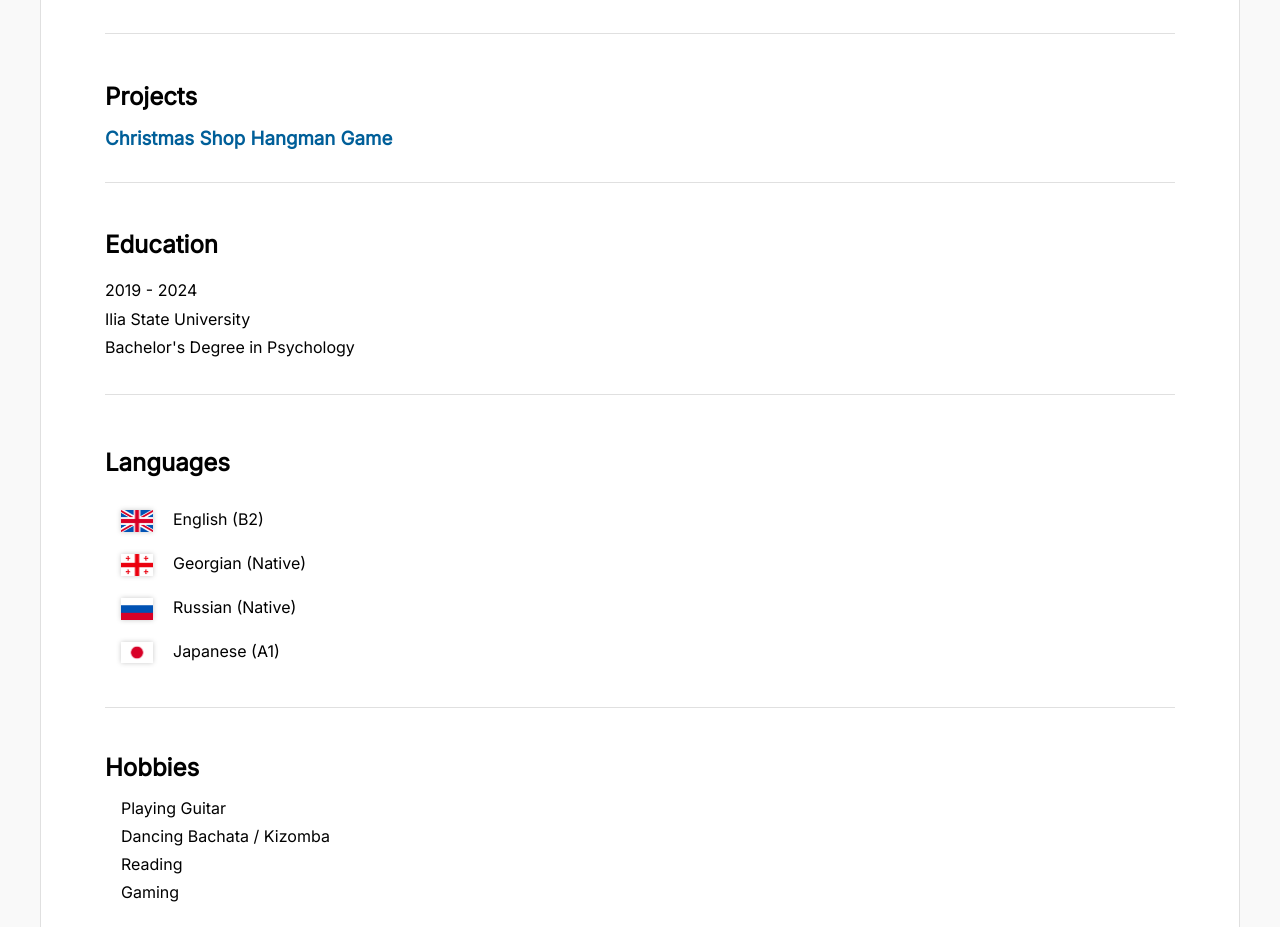
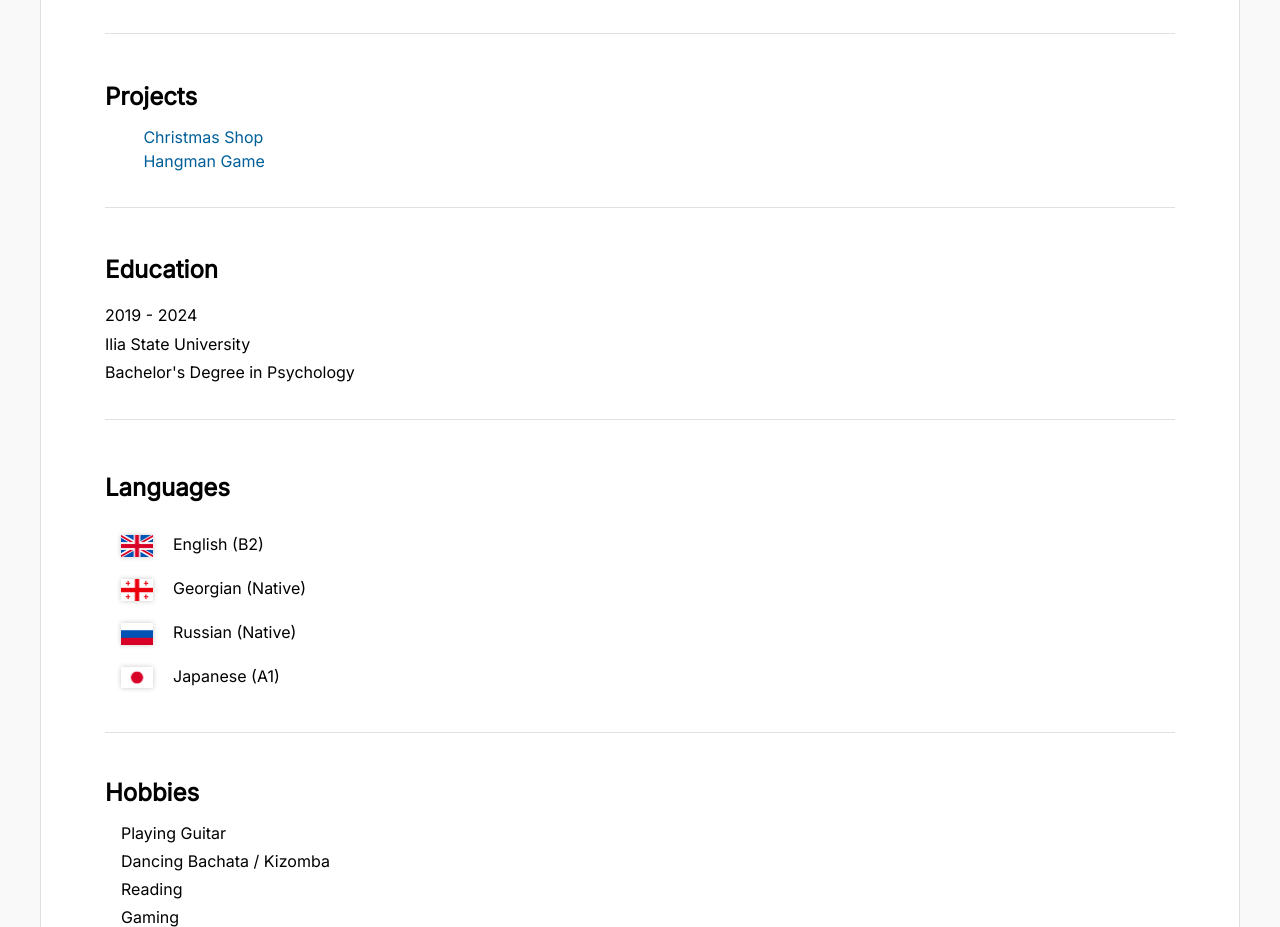
Before and after one commit to xWolfYx/cv, a plain HTML site: page index.html in a window 1280 px wide. Shown: the part 931-1858 px from the top of the page. Drawn offline with Linux system fonts and the light colour scheme.

Commit message:
refactor: change projects section layout

```diff
--- a/index.html
+++ b/index.html
@@ -101,20 +101,25 @@
       </section>
       <section id="projects">
         <h2>Projects</h2>
-        <h3>
+        <ul>
+          <li>
             <a
               href="https://xwolfyx.github.io/christmas-shop/html/home.html"
               target="_blank"
               rel="noopener noreferrer"
               >Christmas Shop</a
             >
+          </li>
+          <li>
             <a
               href="https://xwolfyx.github.io/hangman/html/"
               target="_blank"
               rel="noopener noreferrer"
               >Hangman Game</a
             >
-        </h3>
+          </li>
+        </ul>
+        <h3></h3>
       </section>
       <section id="education">
         <h2>Education</h2>
```
Lines whose indentation alone changed are shown as unchanged.
